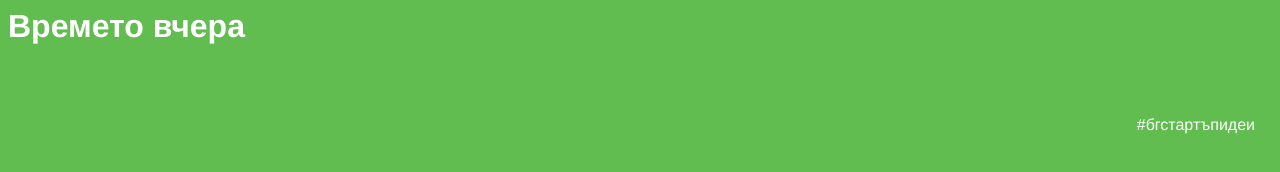
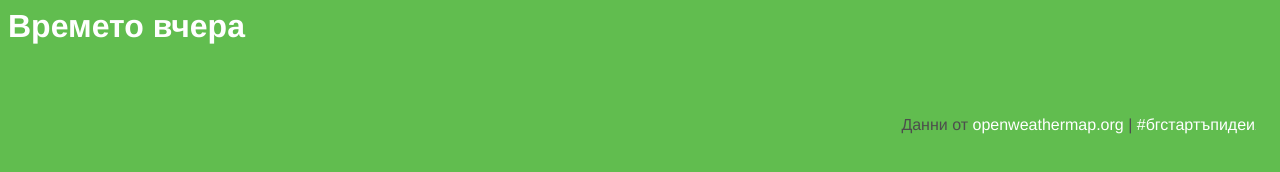
Before and after one commit to bgstartupidei/vremeto-vchera, a plain HTML site: page public_html/index.html in a window 1280 px wide. Drawn offline with nearby package versions, Linux system fonts and the light colour scheme; no server answers; grey boxes are pictures that could not be loaded.

Commit message:
Updated script

```diff
--- a/public_html/index.html
+++ b/public_html/index.html
@@ -61,6 +61,7 @@
   <div id="app"></div>
   <br style="clear: both"/>
   <footer>
+    Данни от <a href="http://openweathermap.org/">openweathermap.org</a> |
     <a href="http://www.bgstartupidei.com">#бгстартъпидеи</a><img src="http://topsitecounter.appspot.com/t" alt="Top Site Counter" width="1" height="1" />
   </footer>
   <script type="text/javascript" src="https://cdnjs.cloudflare.com/ajax/libs/jquery/3.2.1/jquery.slim.js"></script>
```
Also changed, not shown: 1 other file.
